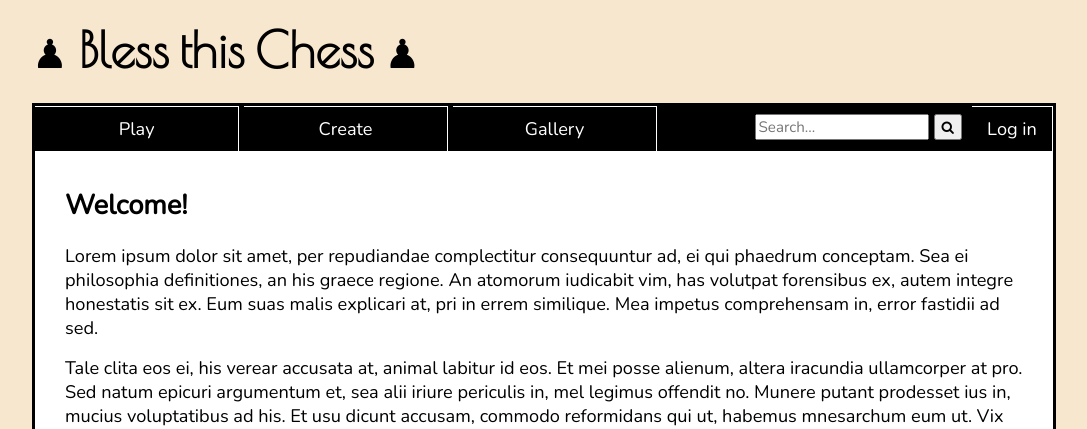
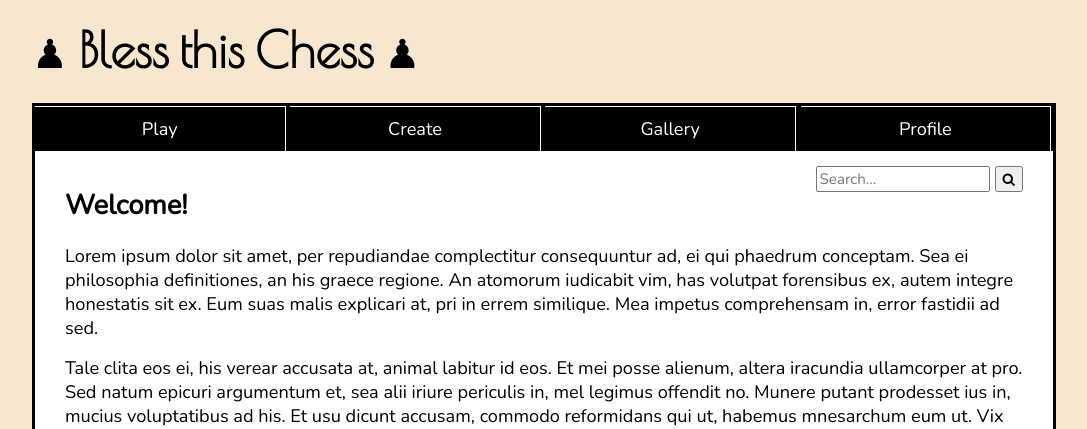
Before and after one commit to jgross11/bless-this-chess, a Flask app: template bless_this_chess/routes/home/templates/home.html in a window 1280 px wide. Shown: the top 429 px of the page, without its empty margins (96-1183 px from the left). Run offline with Flask 2, Linux system fonts and the light colour scheme; the template is opened without the code that fills it, so the values that code supplies are empty.

Commit message:
update navbar

```diff
--- a/bless_this_chess/routes/home/templates/home.html
+++ b/bless_this_chess/routes/home/templates/home.html
@@ -19,18 +19,17 @@
                 <a href="/play">Play</a>
                 <a href="/create">Create</a>
                 <a href="/gallery">Gallery</a>
-
-                <a class="rightnav" style="width:60px"href="/login">Log in</a>
-                <form class="rightnav">
-                    <input type="text" style="width:13vw;" placeholder="Search...">
-                    <button type="submit"><i class="fa fa-search"></i></button>
-                </form>
+                <a href="/login">Profile</a>
             </nav>
 
             <div class="maincontent">
                 {%if map.containsKey('notif')%}
                 <div class="notif"><span style="font-size:20pt; margin-right:20px;">&#x1F4E2</span>{{map.get('notif')}}</div>
                 {%endif%}
+                <form style="float:right;">
+                    <input type="text" style="width:13vw;" placeholder="Search...">
+                    <button type="submit"><i class="fa fa-search"></i></button>
+                </form>
                 <h2>Welcome!</h2>
                 <div>
                     {{map.get('testvar')}}
--- a/bless_this_chess/view/static/css/basic.css
+++ b/bless_this_chess/view/static/css/basic.css
@@ -21,12 +21,13 @@ nav a {
     border-left: white;
     border-bottom: white;
     margin:0px;
-    padding:10px;
+    padding-top:10px;
+    padding-bottom:10px;
     display: inline-block;
     color: white;
     text-decoration: none;
     text-align:center;
-    width:18%;
+    width:calc(25% - 5px);
 }
 
 nav form {
```
